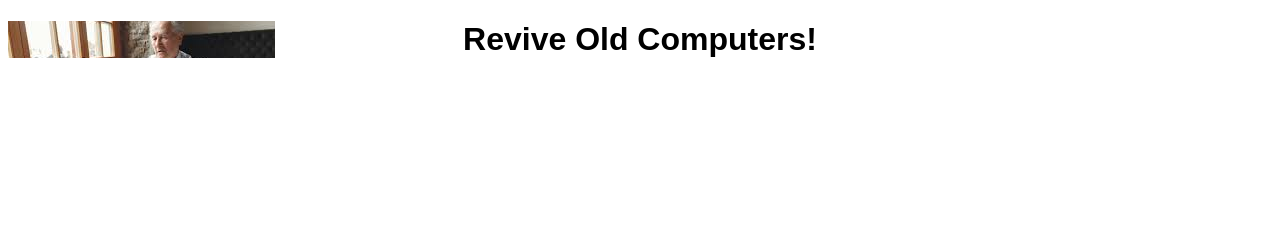
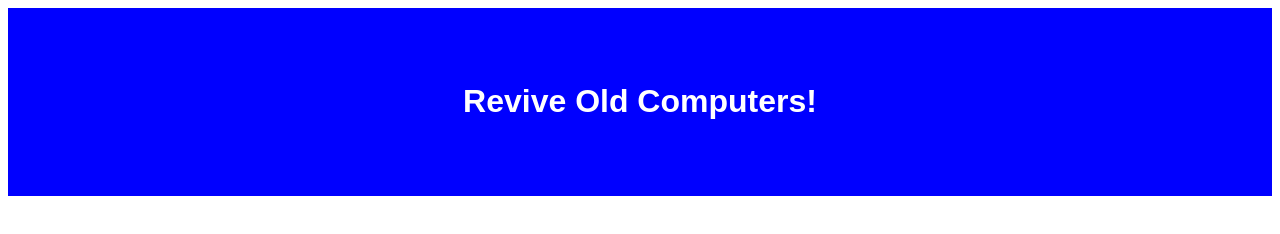
Before and after one commit to xtreme-pc/web, a plain HTML site: page index.html in a window 1280 px wide. Drawn offline with Linux system fonts and the light colour scheme.

Commit message:
Update index.html

```diff
--- a/index.html
+++ b/index.html
@@ -9,8 +9,8 @@
     </style>
   </head>
   <body>
-    <div class="head" style="background-image: url('33270EDA-CEDA-451B-A6A2-9B59FFEAE54F.jpeg');background-repeat:no-repeat;background-attachment:fixed;">
-      <h1>Revive Old Computers!</h1>
+    <div class="head" style="background-color:blue;color:white;">
+      <br><br><br><h1>Revive Old Computers!</h1><br><br><br>
     </div>
   </body>
 </html
```
